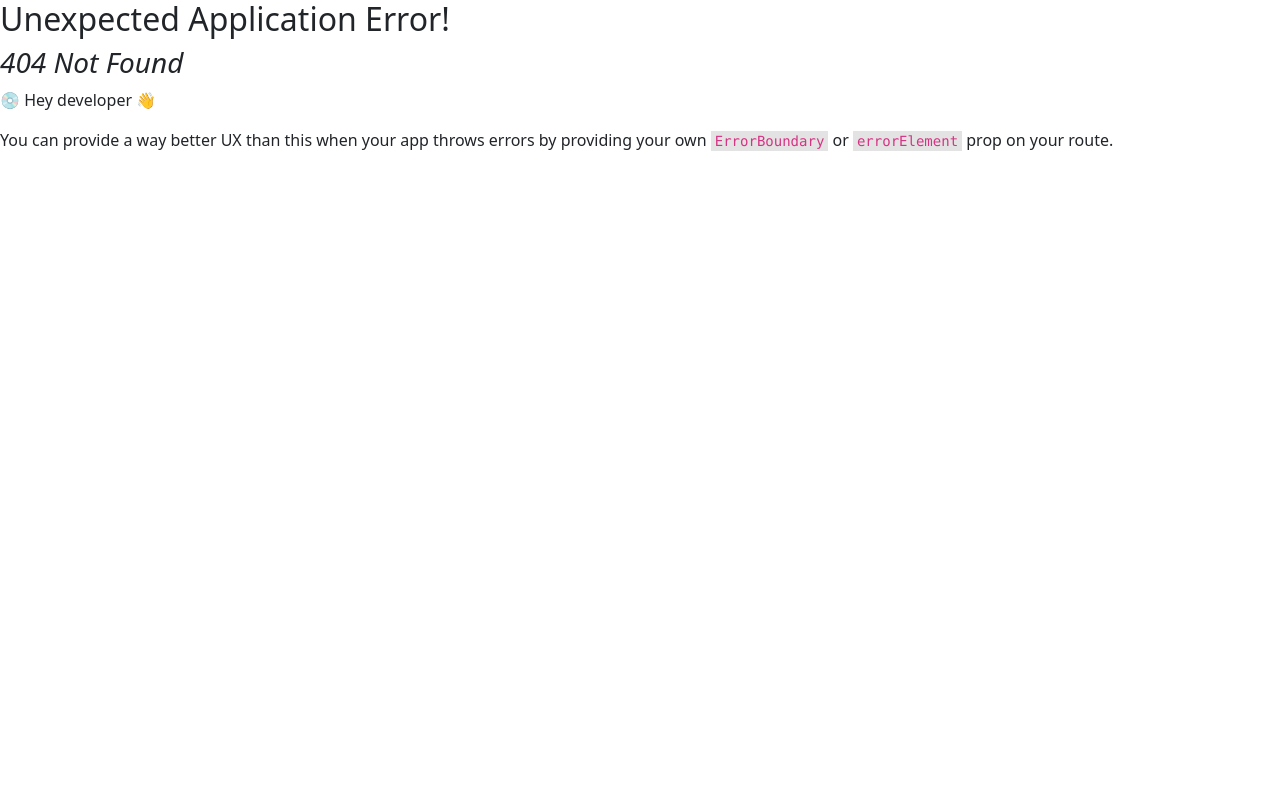
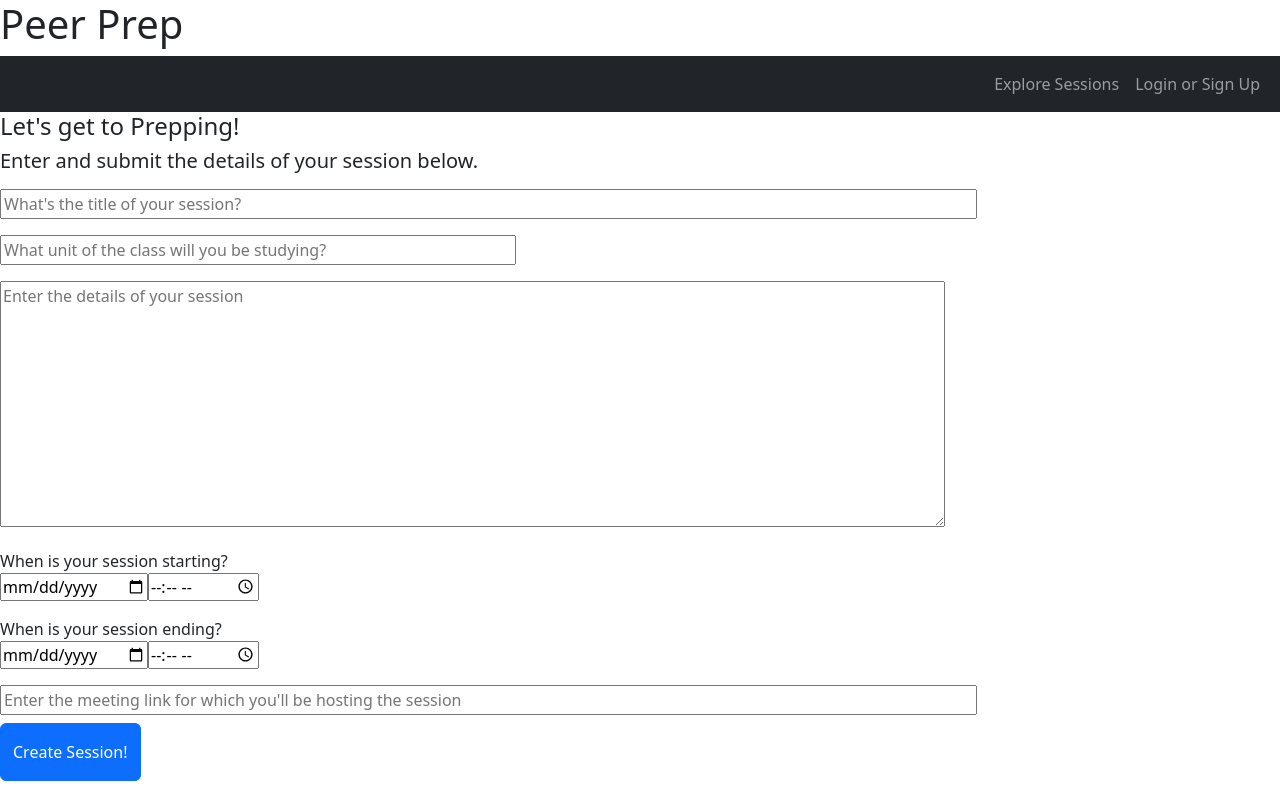
Before and after one commit to dymoy/peer-prep, a React (Vite) app in the folder client/: page /addsession in a window 1280 px wide. Before the commit this address had no page. Built offline with nearby package versions, Linux system fonts and the light colour scheme.

Commit message:
Button was added in My Sessions to create a session. SessionForm WIP.

```diff
--- a/client/src/components/Navigation.jsx
+++ b/client/src/components/Navigation.jsx
@@ -17,13 +17,13 @@ const Navigation = () => {
           <Navbar.Toggle aria-controls='navbar' />
             <Navbar.Collapse id="navbar" className="d-flex flex-row-reverse">
               <Nav className="ml-auto d-flex">
-              <Nav.Link as={Link} to='/sessions'>
+              <Nav.Link as={Link} to='/'>
                 Explore Sessions
               </Nav.Link>
                 {Auth.loggedIn() ? (
                   <>
-                    <Nav.Link as={Link} to="/savedsessions">
-                      Saved Sessions
+                    <Nav.Link as={Link} to="/mysessions">
+                      My Sessions
                     </Nav.Link>
                     <Nav.Link onClick={Auth.logout}>Logout</Nav.Link>
                   </>
--- /dev/null
+++ b/client/src/components/SessionForm.jsx
@@ -0,0 +1,73 @@
+import { useState } from 'react';
+import { Link } from 'react-router-dom';
+import { useMutation } from '@apollo/client';
+
+const SessionForm = () => {
+    // TODO: useState to keep track of all form fields
+    const [title, setTitle] = useState('');
+    const [description, setDescription] = useState('');
+
+    // TODO: Create a state for error to notify user when a field value is invalid
+
+    // TODO: implement handleChange to validate the states of each field
+    const handleChange = (event) => {
+        const { name, value } = event.target;
+
+    };
+
+    // TODO: handleFormSubmit - use mutation to addSession and redirect the user to My Sessions page
+
+    return (
+        <div>
+            <h4>Let's get to Prepping! </h4>
+            <h5>Enter and submit the details of your session below.</h5>
+
+            <form className="flex-row justify-center justify-space-between-md align-center">
+
+                <div className="col-12 col-lg-9">
+                    <section className='py-2'>
+                        {/* Title */}
+                        <input type="text" placeholder="What's the title of your session?" name="title" size='100'/>
+                    </section>
+                    <section className="py-2">
+                        {/* Unit */}
+                        <input type="text" placeholder='What unit of the class will you be studying?' size='50' />
+                    </section>
+                    <section className='py-2'>
+                        {/* Description */}
+                        <textarea
+                            name="description"
+                            id="description"
+                            cols="100" rows="10"
+                            placeholder="Enter the details of your session"
+                        />
+                    </section>
+                    <section className='py-2'>
+                        {/* Start Date and Time */}
+                        <label htmlFor="start-date">When is your session starting?</label><br />
+                        <input type="date" name="start_date" />
+                        <input type="time" name="start_time" />
+                    </section>
+                    <section className='py-2'>
+                        {/* End Date and Time */}
+                        <label htmlFor="start-date">When is your session ending?</label><br />
+                        <input type="date" name="end_date"/>
+                        <input type="time" name="end_time"/>
+                    </section>
+                    <section className='py-2'>
+                        {/* Link */}
+                        <input type="text" placeholder="Enter the meeting link for which you'll be hosting the session" size='100'/>
+                    </section>
+                </div>
+
+                <div className="col-12 col-lg-3">
+                    <button className="btn btn-primary btn-block py-3" type="submit">
+                        Create Session!
+                    </button>
+                </div>
+            </form>
+        </div>
+    );
+}
+
+export default SessionForm;
--- a/client/src/components/SessionsList.jsx
+++ b/client/src/components/SessionsList.jsx
@@ -15,7 +15,7 @@ const SessionList = ({ sessions, title }) => {
                 Unit: {session.unit}
               </div>
               <div style={{ fontSize: '1rem' }}>
-                Hosted By: User {session.host._id}
+                Hosted By: User {session.host.username}
               </div>
               <div style={{ fontSize: '1rem' }}>
                 Date: {session.start_date}
--- /dev/null
+++ b/client/src/pages/AddSession.jsx
@@ -0,0 +1,11 @@
+import SessionForm from '../components/SessionForm';
+
+const AddSession = () => {
+    return (
+        <div>
+            <SessionForm />
+        </div>
+    )
+};
+
+export default AddSession;
--- a/client/src/pages/Home.jsx
+++ b/client/src/pages/ExploreSessions.jsx
@@ -2,10 +2,11 @@ import { useQuery } from '@apollo/client';
 import SessionList from "../components/SessionsList";
 import { QUERY_ALL_SESSIONS } from '../utils/queries';
 
-const Home = () => {
+const ExploreSessions = () => {
   const { loading, data } = useQuery(QUERY_ALL_SESSIONS);
   const allSessions = data?.allSessions || [];
   console.log(data);
+
   return (
     <main>
       <div className="flex-row justify-center">
@@ -31,9 +32,8 @@ const Home = () => {
           )}
 
       </div>
-
     </main>
   );
 };
 
-export default Home;
+export default ExploreSessions;
--- /dev/null
+++ b/client/src/pages/MySessions.jsx
@@ -0,0 +1,31 @@
+import { useQuery } from '@apollo/client';
+import SessionList from "../components/SessionsList";
+import { QUERY_MY_SESSIONS } from '../utils/queries';
+import { Link } from 'react-router-dom';
+
+// TODO: Add Auth to validate the logged in user
+
+const MySessions = () => {
+    const { loading, data } = useQuery(QUERY_MY_SESSIONS);
+    const mySessions = data?.mySessions || [];
+
+    return (
+        <div className="col-12 col-md-8 mb-3">
+            {/* Load the user's saved sessions */}
+            {loading
+                ? ( <div>Loading...</div>)
+                : (
+                    <SessionList
+                        sessions={mySessions}
+                        title="Study Session"
+                    />
+                )
+            }
+
+            {/* Give user a button option to create a session */}
+            <Link to="/addsession" className="btn btn-primary">+ Add Session</Link>
+        </div>
+    );
+};
+
+export default MySessions;
```
Also changed, not shown: client/src/main.jsx (+12 -6 lines).
